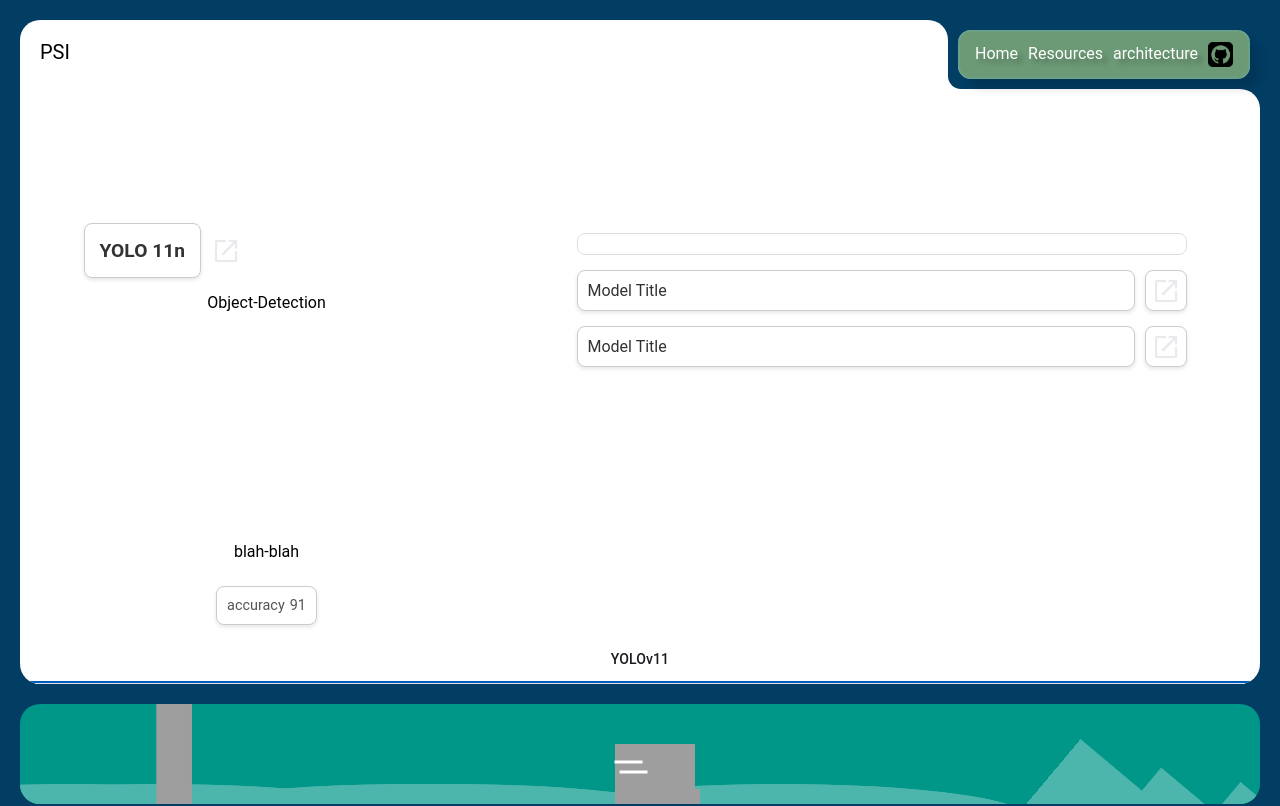
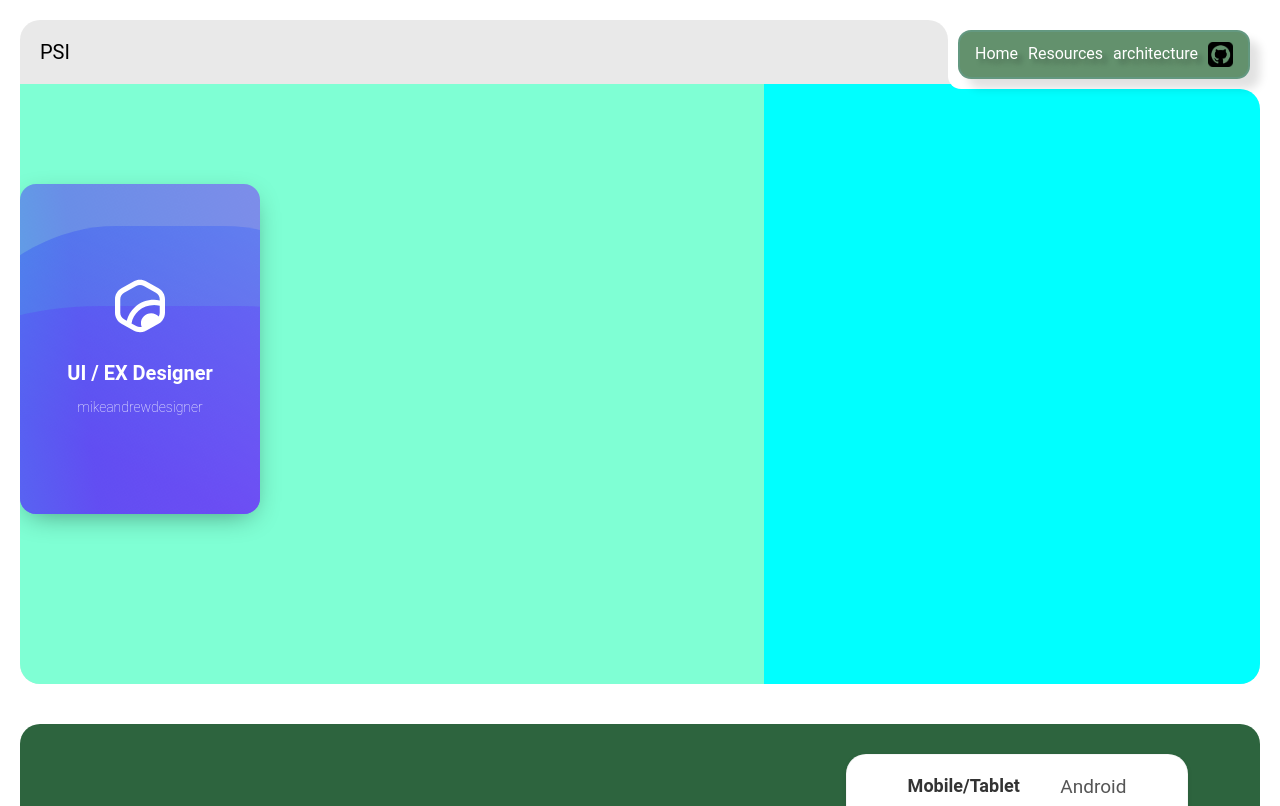
Before and after one commit to Se00n00/Plant-Identification-Project, an Angular app: page /resources in a window 1280 px wide. Shown: the top 806 px of the page. Built offline with nearby package versions, Linux system fonts and the light colour scheme; grey boxes are pictures that could not be loaded.

Commit message:
minor changes

```diff
--- a/src/app/app.component.css
+++ b/src/app/app.component.css
@@ -4,7 +4,7 @@
 }
 .container {
   text-align: center;
-  --bg-color:rgba(2, 61, 100);
+  --bg-color:rgb(255, 255, 255);
   background-color: var(--bg-color);
   color: #000000;
   /* min-height: 100vh; */
@@ -65,7 +65,7 @@ _________START : MAIN__________
   flex: 1;
   display: flex;
   flex-direction: column;
-  --main-color :white;
+  --main-color :rgba(223, 223, 223, 0.692);
   background-color: var(--main-color);
   border-radius: 20px;
   overflow: hidden;
@@ -317,6 +317,8 @@ _________START : ANIMATION______
 _________START : FOOTER________
 */
 .footer{
+  margin: 20px;
+  border-radius: 20px;
   padding-top: 10px;
   background-color: rgb(45, 100, 62);
   box-sizing: border-box;
--- a/src/app/app.component.html
+++ b/src/app/app.component.html
@@ -17,34 +17,10 @@
         PSI</div>
       <router-outlet></router-outlet>
     </div>
-    <div class="animation">
-      <div class="loop-wrapper">
-        <div class="mountain"></div>
-        <div class="hill"></div>
-        <div class="hill"></div>
-        <div class="tree"></div>
-        <div class="tree"></div>
-        <div class="tree"></div>
-        <div class="rock"></div>
-        <div class="truck"></div>
-        <div class="wheels"></div>
-      </div>
-    </div>
-
   </div>
 
   <div class="footer">
     <div class="footer-types">
-
-       <!-- download type options -->
-      <div class="type-navigator">
-        <div class="type-platform" (click)="changeDownloadType(0)" style="cursor: pointer;">
-          <div class="types-logo"><img src="footer/androidLogo.png" alt="" height="20px"></div>
-        </div>
-        <div class="type-platform" (click)="changeDownloadType(1)" style="cursor: pointer;">
-          <div class="types-logo" style="font-size: 20px;font-weight: 600;color: #d1d1d1;">IOS</div>
-        </div>
-      </div>
 
       <div class="footer-details">
 
--- a/src/app/home/home.component.html
+++ b/src/app/home/home.component.html
@@ -1,7 +1,18 @@
 <div class="home">
   <div class="home-content" *ngIf="CurrentData">
-    <div class="content-info">{{CurrentData.title}}</div>
-    <div class="content-image"></div>
+    <div class="grid">
+      <div class="left-col">
+        <div class="content-info">
+          <div class="info-title">{{CurrentData.title}}</div>
+          <div class="info-details"></div>
+        </div>
+
+      </div>
+      <div class="right-col">
+        <div class="content-image">{{CurrentData.title}}</div>
+      </div>
+    </div>
+
   </div>
   <progress value={{progressValue}} max="100"></progress>
 </div>
--- a/src/app/resources/resources.component.css
+++ b/src/app/resources/resources.component.css
@@ -1,160 +1,108 @@
 .resources{
     height: 75vh;
-    /* height: 100%; */
+    display: flex;
 }
-.custom-tab-group {
-    height: 100%;
-    display: flex;
-    flex-direction: column-reverse;
-    justify-content: end;
+.left-reosurces{
+    flex: 1.5;
+    background-color: aquamarine;
+}
+.right-reosurces{
+    flex: 1;
+    background-color: aqua;
+}
+.info-resources{
+    position: relative;
+    background-color: white;
 }
 
-.mat-tab-header {
-    order: 1; /* Makes sure the tab header stays at the bottom */
+/* LEFT CARD */
+/* From Uiverse.io by MikeAndrewDesigner */
+.e-card {
+    position: absolute;
+  margin: 100px auto;
+  background: transparent;
+  box-shadow: 0px 8px 28px -9px rgba(0,0,0,0.45);
+  /* position: relative; */
+  width: 240px;
+  height: 330px;
+  border-radius: 16px;
+  overflow: hidden;
 }
 
-.mat-tab-body {
-    justify-self: center;
-    align-self: center;
-    order: -1; /* Places the content above the tab header */
+.wave {
+  position: absolute;
+  width: 540px;
+  height: 700px;
+  opacity: 0.6;
+  left: 0;
+  top: 0;
+  margin-left: -50%;
+  margin-top: -70%;
+  background: linear-gradient(744deg,#af40ff,#5b42f3 60%,#00ddeb);
 }
 
-/* START : EACH CONTENT */
-
-.resource-content {
-    box-sizing: border-box;
-    display: flex;
-    flex-direction: row;
-    justify-content: space-around;
-    flex-wrap: wrap;
-    gap: 10px;
-    height: 100%;
-    padding: 10px 10px;
+.icon {
+  width: 3em;
+  margin-top: -1em;
+  padding-bottom: 1em;
 }
 
-/* Used model container */
-.used-model {
-    height: 100%;
-    min-width: 30%;
-    display: flex;
-    flex-direction: column;
-    justify-content: center;
-    gap: 15px;
-    padding: 0px;
-}
-.used-model-head {
-    height: fit-content;
-    display: flex;
-    gap: 10px;
+.infotop {
+  text-align: center;
+  font-size: 20px;
+  position: absolute;
+  top: 5.6em;
+  left: 0;
+  right: 0;
+  color: rgb(255, 255, 255);
+  font-weight: 600;
 }
 
-.used-model-title {
-    font-size: 1.2em;
-    font-weight: bold;
-    color: #333;
-    border: 1px solid #ccc;
-    border-radius: 8px;
-    padding: 15px;
-    background-color: #fff;
-    box-shadow: 0 2px 4px rgba(0, 0, 0, 0.1);
+.name {
+  font-size: 14px;
+  font-weight: 100;
+  position: relative;
+  top: 1em;
+  text-transform: lowercase;
 }
 
-.model-link {
-    border: 1px solid #ccc;
-    border-radius: 8px;
-    padding: 0px 10px;
-    background-color: #fff;
-    box-shadow: 0 2px 4px rgba(0, 0, 0, 0.1);
-    text-decoration: none;
-    display: flex;
-    align-items: center;
-    box-sizing: border-box;
+.wave:nth-child(2),
+.wave:nth-child(3) {
+  top: 210px;
 }
 
-/* Model image placeholder */
-.model-image {
-    width: 100%;
-    height: 200px;
-    background-color: #ffffff;
-    border-radius: 8px;
-    display: flex;
-    justify-content: center;
-    align-items: center;
-    color: #6c757d;
-    font-size: 1em;
-    font-weight: bold;
+.playing .wave {
+  border-radius: 40%;
+  animation: wave 3000ms infinite linear;
 }
 
-/* Model readings styling */
-.model-readings {
-    display: flex;
-    justify-content: center;
-    gap: 10px;
-    margin-top: 10px;
-    font-size: 0.9em;
-    color: #555;
-}
-.model-reading{
-    display: flex;
-    gap: 5px;
-    border: 1px solid #ccc;
-    border-radius: 8px;
-    padding: 10px;
-    background-color: #fff;
-    box-shadow: 0 2px 4px rgba(0, 0, 0, 0.1);
+.wave {
+  border-radius: 40%;
+  animation: wave 55s infinite linear;
 }
 
-/* Model info styling */
-.model-info {
-    min-width: 50%;
-    padding: 10px;
+.playing .wave:nth-child(2) {
+  animation-duration: 4000ms;
 }
 
-.model-description {
-    font-size: 0.95em;
-    color: #444;
-    line-height: 1.5;
-    text-align: justify;
-    padding: 10px;
-    background-color: white;
-    border-radius: 8px;
-    border: 1px solid #ddd;
+.wave:nth-child(2) {
+  animation-duration: 50s;
 }
 
-.dataset-list{
-    width: 100%;
-    display: flex;
-    flex-direction: column;
-    margin-top: 15px;
-    gap: 15px;
-}
-.dataset-list-head {
-    height: fit-content;
-    width: 100%;
-    display: flex;
-    gap: 10px;
+.playing .wave:nth-child(3) {
+  animation-duration: 5000ms;
 }
 
-.dataset-list-title {
-    width: 100%;
-    font-size: 1em;
-    text-align: start;
-    color: #333;
-    border: 1px solid #ccc;
-    border-radius: 8px;
-    padding: 10px;
-    background-color: #fff;
-    box-shadow: 0 2px 4px rgba(0, 0, 0, 0.1);
+.wave:nth-child(3) {
+  animation-duration: 45s;
 }
 
-.dataset-list-link {
-    border: 1px solid #ccc;
-    border-radius: 8px;
-    padding: 0px 5px;
-    background-color: #fff;
-    box-shadow: 0 2px 4px rgba(0, 0, 0, 0.1);
-    text-decoration: none;
-    display: flex;
-    align-items: center;
-    box-sizing: border-box;
+@keyframes wave {
+  0% {
+    transform: rotate(0deg);
+  }
+
+  100% {
+    transform: rotate(360deg);
+  }
 }
--- a/src/app/resources/resources.component.html
+++ b/src/app/resources/resources.component.html
@@ -1,45 +1,44 @@
 <div class="resources">
-    <mat-tab-group mat-stretch-tabs="true" mat-align-tabs="center" class="custom-tab-group" *ngFor="let resource of ResourceData">
-        <mat-tab label="{{resource.name}}">
-            <div class="resource-content">
-                <div class="used-model">
-                    <div class="used-model-head">
-                        <div class="used-model-title">{{resource.model.architecture}}</div>
-                        <a href="{{resource.model.architecture}}" style="display: flex;align-items: center;">
-                            <img src="open_in_new.png" alt="open" height="30px">
-                        </a>
-                    </div>
-                    {{resource.purpose}}
-                    <div class="model-image"></div>
-                    {{resource.description}}
-                    <div class="model-readings">
-                        <div class="model-reading" *ngFor="let reading of resource.evaluationMetrics | keyvalue">
-                            <div class="model-reading-title">{{reading.key}}</div>
-                            <div class="model-reading-value">{{reading.value}}</div>
-                        </div>
-                    </div>
-                </div>
-                <div class="model-info">
-                    <div class="model-description">{{resource.dataset.dataDescription}}</div>
-                    <div class="dataset-list">
-                        <div class="dataset-list-head">
-                            <div class="dataset-list-title">Model Title</div>
-                            <a href="" class="dataset-list-link">
-                                <img src="open_in_new.png" alt="open" height="30px">
-                            </a>
-                        </div>
-                        <div class="dataset-list-head">
-                            <div class="dataset-list-title">Model Title</div>
-                            <a href="" class="dataset-list-link">
-                                <img src="open_in_new.png" alt="open" height="30px">
-                            </a>
-                        </div>
-                    </div>
+    <div class="left-reosurces">
+        <div class="info-resources">
+            <div class="e-card playing">
+                <div class="image"></div>
+
+                <div class="wave"></div>
+                <div class="wave"></div>
+                <div class="wave"></div>
+
+
+                    <div class="infotop">
+
+                <svg xmlns="http://www.w3.org/2000/svg" fill="none" viewBox="0 0 24 24" class="icon">
+                <path fill="currentColor" d="M19.4133 4.89862L14.5863 2.17544C12.9911 1.27485 11.0089 1.27485 9.41368 2.17544L4.58674
+                4.89862C2.99153 5.7992 2 7.47596 2 9.2763V14.7235C2 16.5238 2.99153 18.2014 4.58674 19.1012L9.41368
+                21.8252C10.2079 22.2734 11.105 22.5 12.0046 22.5C12.6952 22.5 13.3874 22.3657 14.0349 22.0954C14.2204
+                22.018 14.4059 21.9273 14.5872 21.8252L19.4141 19.1012C19.9765 18.7831 20.4655 18.3728 20.8651
+                17.8825C21.597 16.9894 22 15.8671 22 14.7243V9.27713C22 7.47678 21.0085 5.7992 19.4133 4.89862ZM4.10784
+                14.7235V9.2763C4.10784 8.20928 4.6955 7.21559 5.64066 6.68166L10.4676 3.95848C10.9398 3.69152 11.4701
+                3.55804 11.9996 3.55804C12.5291 3.55804 13.0594 3.69152 13.5324 3.95848L18.3593 6.68166C19.3045 7.21476
+                19.8922 8.20928 19.8922 9.2763V9.75997C19.1426 9.60836 18.377 9.53091 17.6022 9.53091C14.7929 9.53091
+                12.1041 10.5501 10.0309 12.3999C8.36735 13.8847 7.21142 15.8012 6.68783 17.9081L5.63981 17.3165C4.69466
+                16.7834 4.10699 15.7897 4.10699 14.7235H4.10784ZM10.4676 20.0413L8.60933 18.9924C8.94996 17.0479 9.94402
+                15.2665 11.4515 13.921C13.1353 12.4181 15.3198 11.5908 17.6022 11.5908C18.3804 11.5908 19.1477 11.6864
+                19.8922 11.8742V14.7235C19.8922 15.2278 19.7589 15.7254 19.5119 16.1662C18.7615 15.3596 17.6806 14.8528
+                16.4783 14.8528C14.2136 14.8528 12.3781 16.6466 12.3781 18.8598C12.3781 19.3937 12.4861 19.9021 12.68
+                20.3676C11.9347 20.5316 11.1396 20.4203 10.4684 20.0413H10.4676Z"></path></svg><br>
+                UI / EX Designer
+                <br>
+                <div class="name">MikeAndrewDesigner</div>
+
                 </div>
             </div>
-        </mat-tab>
-        <!-- <mat-tab label="Second" class="resource-content">Content 2</mat-tab>
-        <mat-tab label="Third" class="resource-content">Content 3</mat-tab>
-        <mat-tab label="Third" class="resource-content">Content 3</mat-tab> -->
-    </mat-tab-group>
+
+        </div>
+
+
+
+
+
+    </div>
+    <div class="right-reosurces"></div>
 </div>
```
Also changed, not shown: src/app/home/home.component.css (+44 -12 lines).
